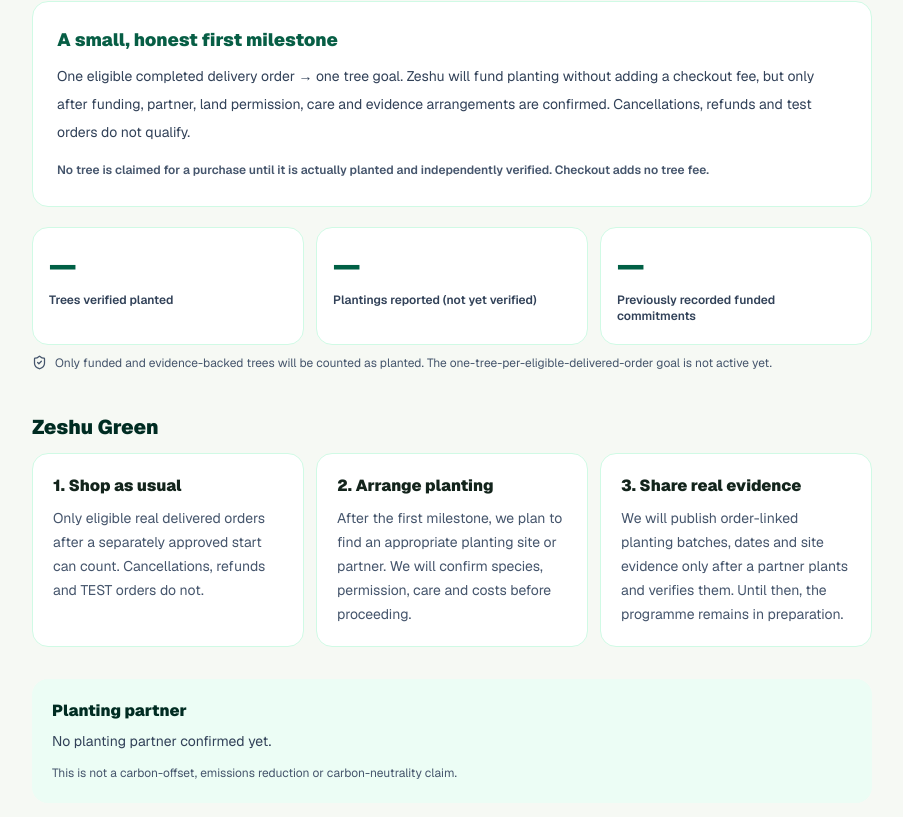
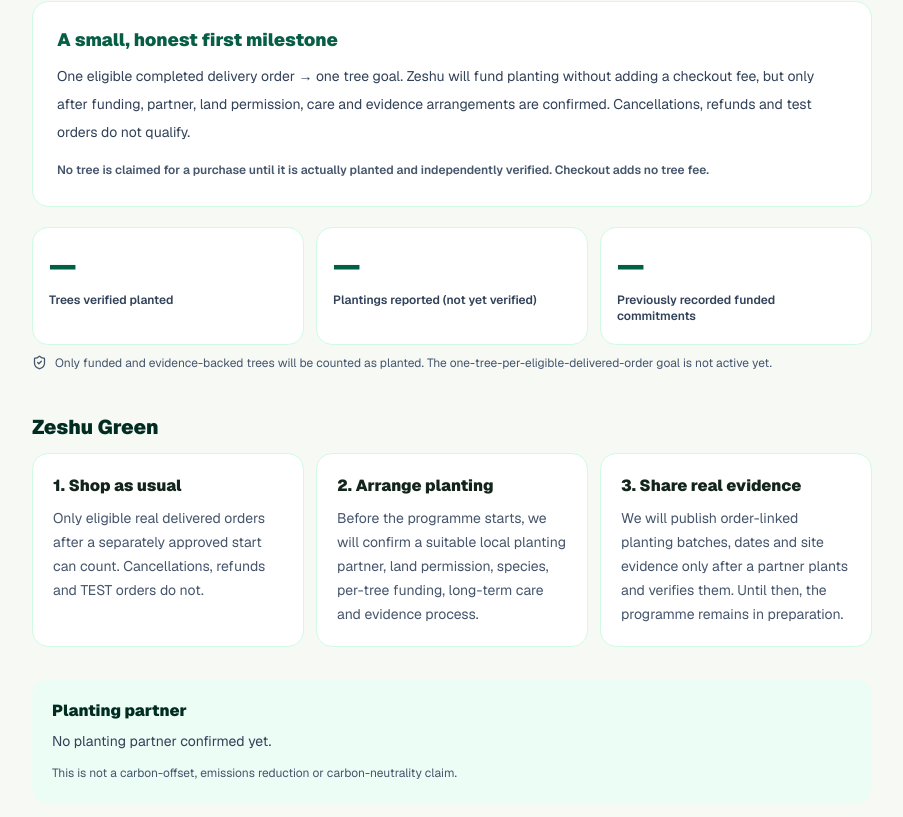
Before and after one commit to haseeb0127/zeshu-web, a Next.js app: page /green in a window 1280 px wide. Shown: the part 485-1302 px from the top of the page, without its empty margins (188-1091 px from the left). Built offline with nearby package versions, Linux system fonts and the light colour scheme; no server answers.

Commit message:
Require planting partner and funding before per-order tree goal (#193)

```diff
--- a/app/green/page.tsx
+++ b/app/green/page.tsx
@@ -22,7 +22,7 @@ const translations:Record<"en"|"te"|"hi"|"ur",Words>={
   plan:"One eligible completed delivery order → one tree goal. Zeshu will fund planting without adding a checkout fee, but only after funding, partner, land permission, care and evidence arrangements are confirmed. Cancellations, refunds and test orders do not qualify.",
   note:"No tree is claimed for a purchase until it is actually planted and independently verified. Checkout adds no tree fee.",
   first:"1. Shop as usual",firstText:"Only eligible real delivered orders after a separately approved start can count. Cancellations, refunds and TEST orders do not.",
-  second:"2. Arrange planting",secondText:"After the first milestone, we plan to find an appropriate planting site or partner. We will confirm species, permission, care and costs before proceeding.",
+  second:"2. Arrange planting",secondText:"Before the programme starts, we will confirm a suitable local planting partner, land permission, species, per-tree funding, long-term care and evidence process.",
   third:"3. Share real evidence",thirdText:"We will publish order-linked planting batches, dates and site evidence only after a partner plants and verifies them. Until then, the programme remains in preparation.",
   verified:"Trees verified planted",reported:"Plantings reported (not yet verified)",reservations:"Previously recorded funded commitments",
   evidence:"Only funded and evidence-backed trees will be counted as planted. The one-tree-per-eligible-delivered-order goal is not active yet.",
@@ -38,7 +38,7 @@ const translations:Record<"en"|"te"|"hi"|"ur",Words>={
   plan:"ఒక అర్హమైన పూర్తయిన డెలివరీ ఆర్డర్ → ఒక చెట్టు లక్ష్యం. చెక్‌అవుట్‌లో అదనపు రుసుము ఉండదు; నిధులు, భాగస్వామి, స్థలం, అనుమతులు, సంరక్షణ ఖరారు అయిన తర్వాతే ప్రారంభిస్తాం.",
   note:"నిజంగా నాటి ధృవీకరించే వరకు ఆర్డర్‌కు చెట్టు నాటినట్లు చెప్పము. అదనపు రుసుము లేదు.",
   first:"1. సాధారణంగా షాపింగ్ చేయండి",firstText:"ప్రత్యేకంగా ఆమోదించిన ప్రారంభం తర్వాతి నిజమైన డెలివరీ ఆర్డర్లే అర్హం. టెస్ట్, రద్దు, రీఫండ్ ఆర్డర్లు కాదు.",
-  second:"2. చెట్లు నాటేందుకు ఏర్పాటు",secondText:"లక్ష్యం తర్వాత తగిన స్థలం లేదా భాగస్వామిని వెతుకుతాం. జాతులు, అనుమతులు, సంరక్షణ ఖరారు చేస్తాం.",
+  second:"2. చెట్లు నాటేందుకు ఏర్పాటు",secondText:"కార్యక్రమం ప్రారంభానికి ముందే స్థానిక భాగస్వామి, స్థల అనుమతి, మొక్కల జాతులు, ప్రతి చెట్టుకు నిధులు, దీర్ఘకాలిక సంరక్షణ, ఆధారాలను ఖరారు చేస్తాం.",
   third:"3. నిజమైన ఆధారాలు",thirdText:"నాటిన తర్వాతే ధృవీకరించిన చిత్రాలు, తేదీలు, స్థలం వెల్లడిస్తాం.",
   verified:"ధృవీకరించిన చెట్లు",reported:"నాటినట్లు తెలిపినవి (ధృవీకరణ పెండింగ్)",reservations:"గతంలో నమోదు చేసిన నిధుల కేటాయింపులు",
   evidence:"నిధులు సమకూరి ఆధారాలతో ధృవీకరించిన చెట్లనే లెక్కిస్తాం. ప్రతి అర్హమైన డెలివరీ ఆర్డర్‌కు ఒక చెట్టు అనేది ఇంకా ప్రారంభం కాని లక్ష్యం.",
@@ -54,7 +54,7 @@ const translations:Record<"en"|"te"|"hi"|"ur",Words>={
   plan:"एक पात्र पूर्ण डिलीवरी ऑर्डर → एक पेड़ का लक्ष्य। चेकआउट पर अतिरिक्त शुल्क नहीं होगा; फंडिंग, साझेदार, जगह, अनुमति और देखभाल तय होने के बाद ही शुरू होगा।",
   note:"वास्तव में पेड़ लगने और सत्यापन के पहले किसी खरीद पर पेड़ लगाने का दावा नहीं। कोई अतिरिक्त शुल्क नहीं.",
   first:"1. सामान्य खरीदारी करें",firstText:"अलग से मंजूर शुरुआत के बाद के असली डिलीवर ऑर्डर ही गिने जाएंगे। टेस्ट, रद्द या रिफंड ऑर्डर नहीं.",
-  second:"2. वृक्षारोपण की व्यवस्था",secondText:"लक्ष्य के बाद उपयुक्त स्थानीय जगह या साथी तलाशेंगे। प्रजाति, अनुमति, देखभाल और खर्च की पुष्टि होगी.",
+  second:"2. वृक्षारोपण की व्यवस्था",secondText:"कार्यक्रम शुरू होने से पहले स्थानीय साझेदार, जगह की अनुमति, प्रजाति, प्रति पेड़ फंडिंग, लंबे समय की देखभाल और प्रमाण तय करेंगे।",
   third:"3. असली प्रमाण साझा करें",thirdText:"पौधे लगाने के बाद ही सत्यापित तस्वीरें, तारीख और स्थान दिखाएंगे.",
   verified:"सत्यापित लगाए गए पेड़",reported:"लगाने की रिपोर्ट (सत्यापन बाकी)",reservations:"पहले दर्ज फंड वाले संकल्प",
   evidence:"केवल फंड किए गए और प्रमाणित पेड़ों को लगाया हुआ गिना जाएगा। हर पात्र डिलीवरी पर एक पेड़ का लक्ष्य अभी शुरू नहीं हुआ है।",
@@ -70,7 +70,7 @@ const translations:Record<"en"|"te"|"hi"|"ur",Words>={
   plan:"ایک اہل مکمل ڈیلیوری آرڈر → ایک درخت کا ہدف۔ چیک آؤٹ پر کوئی اضافی فیس نہیں؛ فنڈنگ، پارٹنر، جگہ، اجازت اور دیکھ بھال طے ہونے کے بعد ہی آغاز ہوگا۔",
   note:"حقیقتاً درخت لگنے اور تصدیق ہونے تک کسی خرید پر شجرکاری کا دعویٰ نہیں۔ کوئی اضافی فیس نہیں.",
   first:"1. معمول کے مطابق خریداری",firstText:"الگ سے منظور شدہ شروعات کے بعد کے حقیقی ڈیلیور آرڈرز ہی گنے جائیں گے۔ ٹیسٹ، منسوخ یا ریفنڈ آرڈرز نہیں.",
-  second:"2. شجرکاری کا انتظام",secondText:"ہدف کے بعد مقامی جگہ یا پارٹنر تلاش کریں گے۔ قسم، اجازت، دیکھ بھال اور خرچ کی تصدیق ہوگی.",
+  second:"2. شجرکاری کا انتظام",secondText:"پروگرام شروع ہونے سے پہلے مقامی پارٹنر، زمین کی اجازت، درخت کی قسم، فی درخت فنڈنگ، طویل مدتی دیکھ بھال اور ثبوت طے کریں گے.",
   third:"3. حقیقی ثبوت",thirdText:"درخت لگنے کے بعد ہی تصدیق شدہ تصاویر، تاریخ اور جگہ دکھائیں گے.",
   verified:"تصدیق شدہ لگائے گئے درخت",reported:"شجرکاری کی رپورٹ (تصدیق باقی)",reservations:"پہلے درج فنڈڈ ذمہ داریاں",
   evidence:"صرف فنڈڈ اور ثبوت سے تصدیق شدہ درخت ہی شمار ہوں گے۔ ہر اہل ڈیلیوری پر ایک درخت کا ہدف ابھی شروع نہیں ہوا۔",
```
